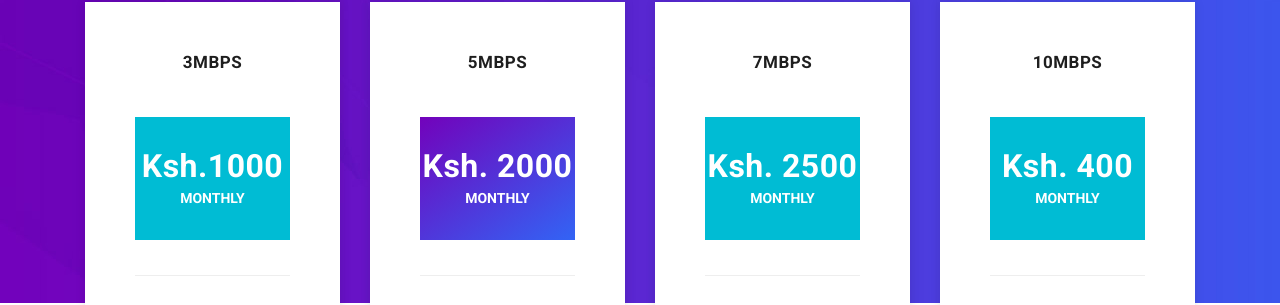
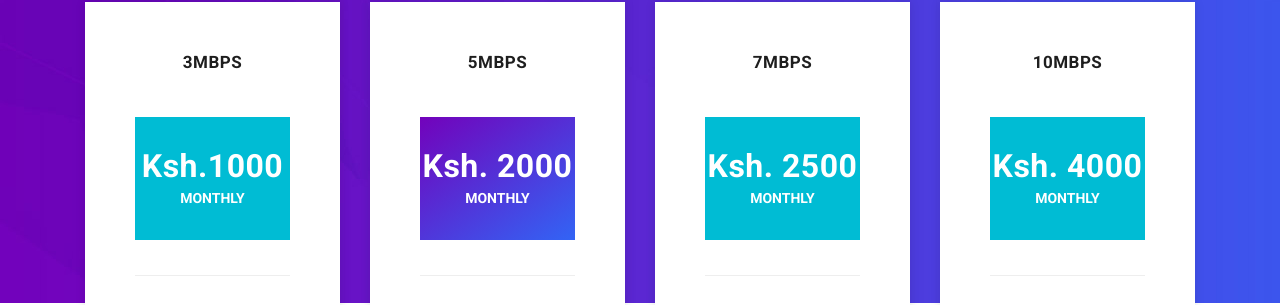
Before and after one commit to ALLANKIPTALAM/Smartnetworks_first, a plain HTML site: page index.html in a window 1280 px wide. Shown: the part 1734-2039 px from the top of the page. Drawn offline with Linux system fonts and the light colour scheme.

Commit message:
Add files via upload

```diff
--- a/index.html
+++ b/index.html
@@ -236,7 +236,7 @@ https://templatemo.com/tm-541-host-cloud
             <div class="pricing-item">
               <h4>10Mbps</h4>
               <div class="price">
-                <h6>Ksh. 400</h6>
+                <h6>Ksh. 4000</h6>
                 <span>monthly</span>
               </div>
 
```
